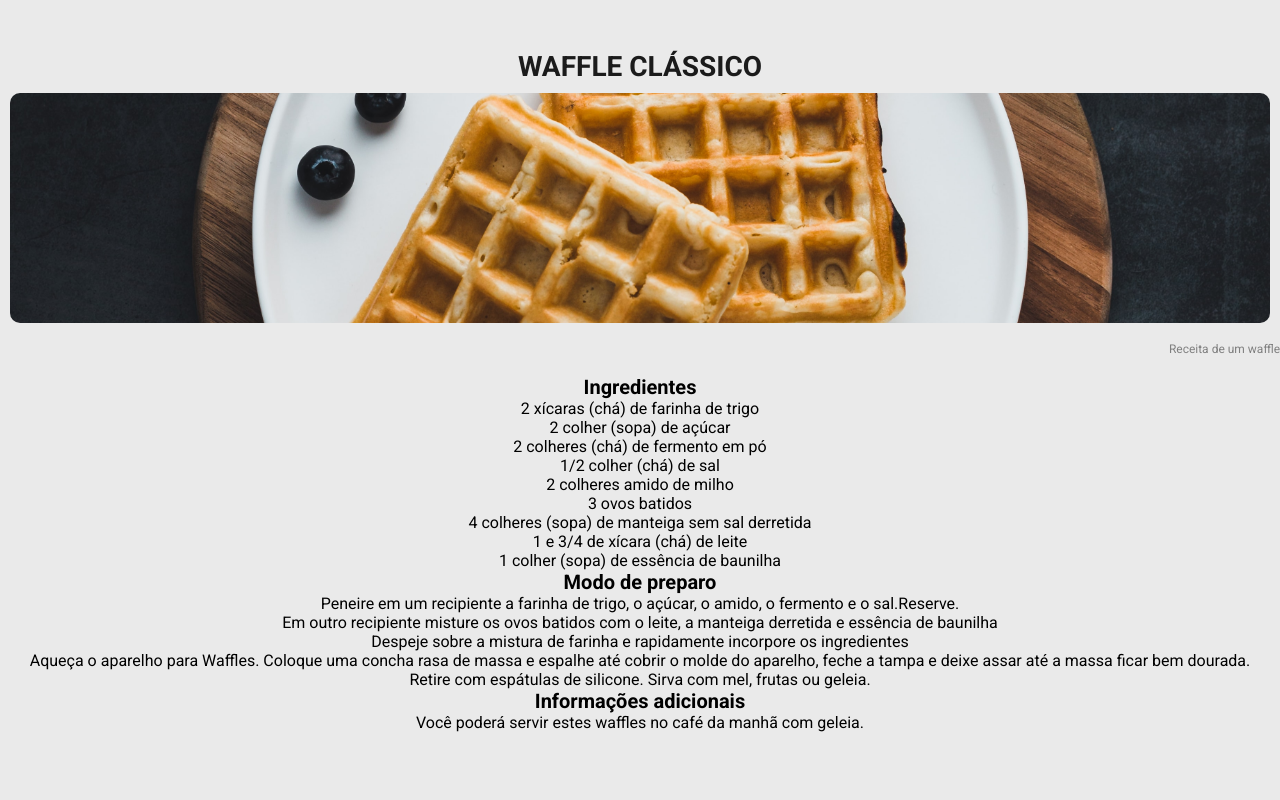
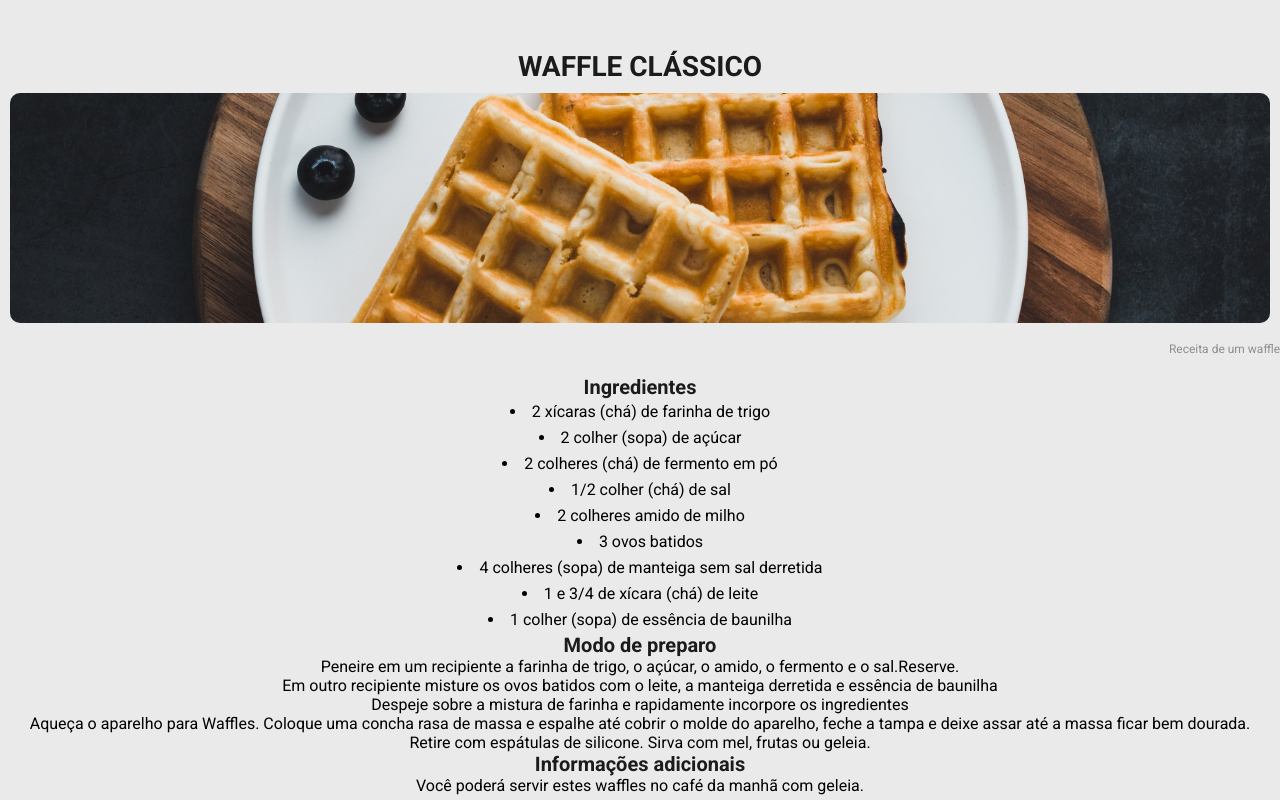
Before and after one commit to theusfelipe/Pagina-de-Receita, a plain HTML site: page index.html in a window 1280 px wide. Drawn offline with Linux system fonts and the light colour scheme.

```diff
--- a/style.css
+++ b/style.css
@@ -23,14 +23,20 @@ h1 {
 figcaption{
     text-align: right;
     font-size: 12px;
-    color: gray;
+    color: #8F8F8F
 }
 
 h3 {
     font-size: 20px;
+    color: #1B1B1B;
 
 }
 
+ul li {
+    font-size: 16px;
+    list-style-position: inside;
+    line-height: 26px;
+}
 
 
 img {
```
Also changed, not shown: index.html (+2 -2 lines).
